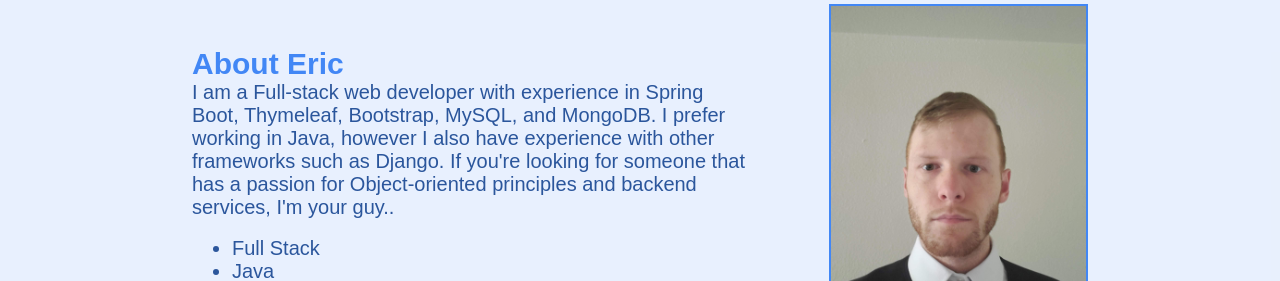
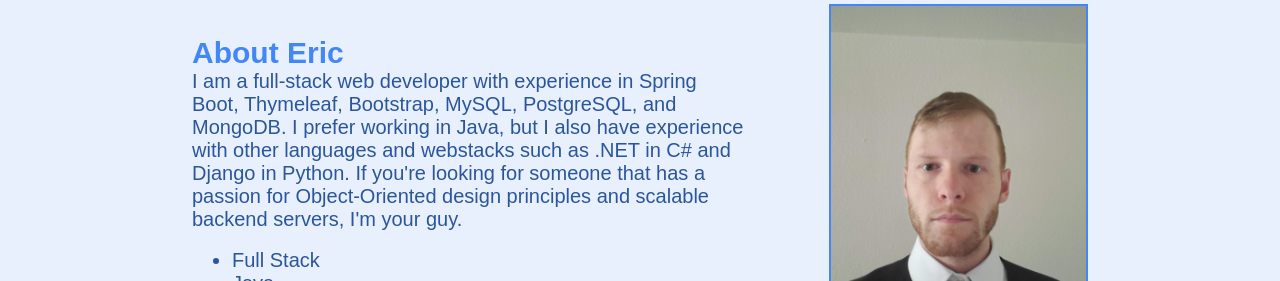
Before and after one commit to Timah158/timanderic, a React (Create React App) app: page / in a window 1280 px wide. Shown: the part 1219-1500 px from the top of the page. Built offline with nearby package versions, Linux system fonts and the light colour scheme.

Commit message:
Fixed typo in AboutEric.

```diff
--- a/src/Welcome.js
+++ b/src/Welcome.js
@@ -75,9 +75,9 @@ function AboutEric() {
         <div>
           <h3>About Eric</h3>
           <p>
-          I am a Full-stack web developer with experience in Spring Boot, Thymeleaf, Bootstrap, MySQL, and MongoDB.
-          I prefer working in Java, however I also have experience with other frameworks such as Django.
-          If you're looking for someone that has a passion for Object-oriented principles and backend services, I'm your guy..
+            I am a full-stack web developer with experience in Spring Boot, Thymeleaf, Bootstrap, MySQL, PostgreSQL, and MongoDB.
+            I prefer working in Java, but I also have experience with other languages and webstacks such as .NET in C# and Django in Python.
+            If you're looking for someone that has a passion for Object-Oriented design principles and scalable backend servers, I'm your guy.
           </p>
           <br></br>
           <ul>
@@ -86,7 +86,7 @@ function AboutEric() {
             <li>MongoDB</li>
           </ul>
         </div>
-        <img src={Eric} className="section_image" alt='Eric'/>
+        <img src={Eric} className="section_image" alt='Eric' />
       </section>
     </div>
   );
```
Lines whose indentation alone changed are shown as unchanged.
